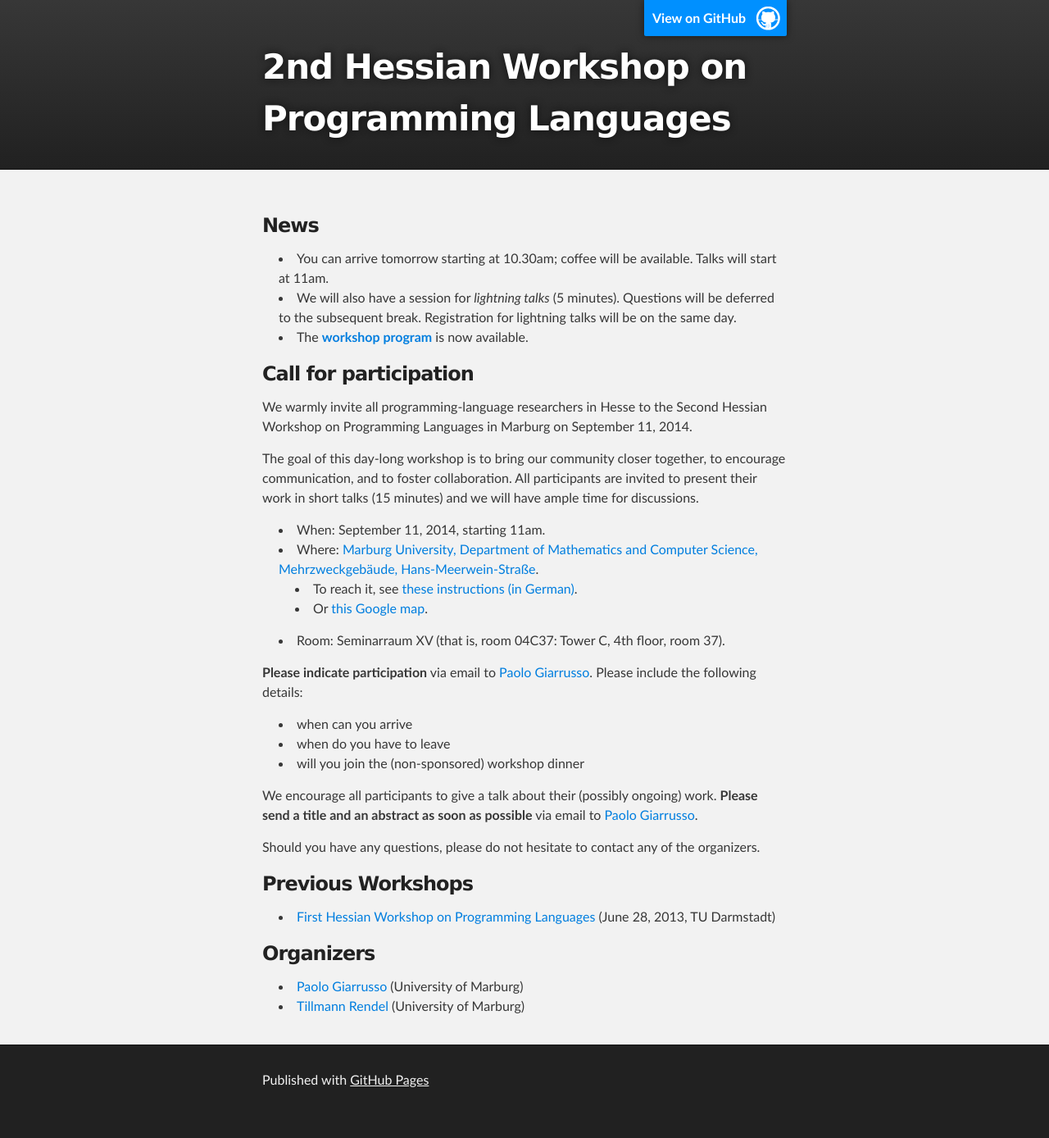
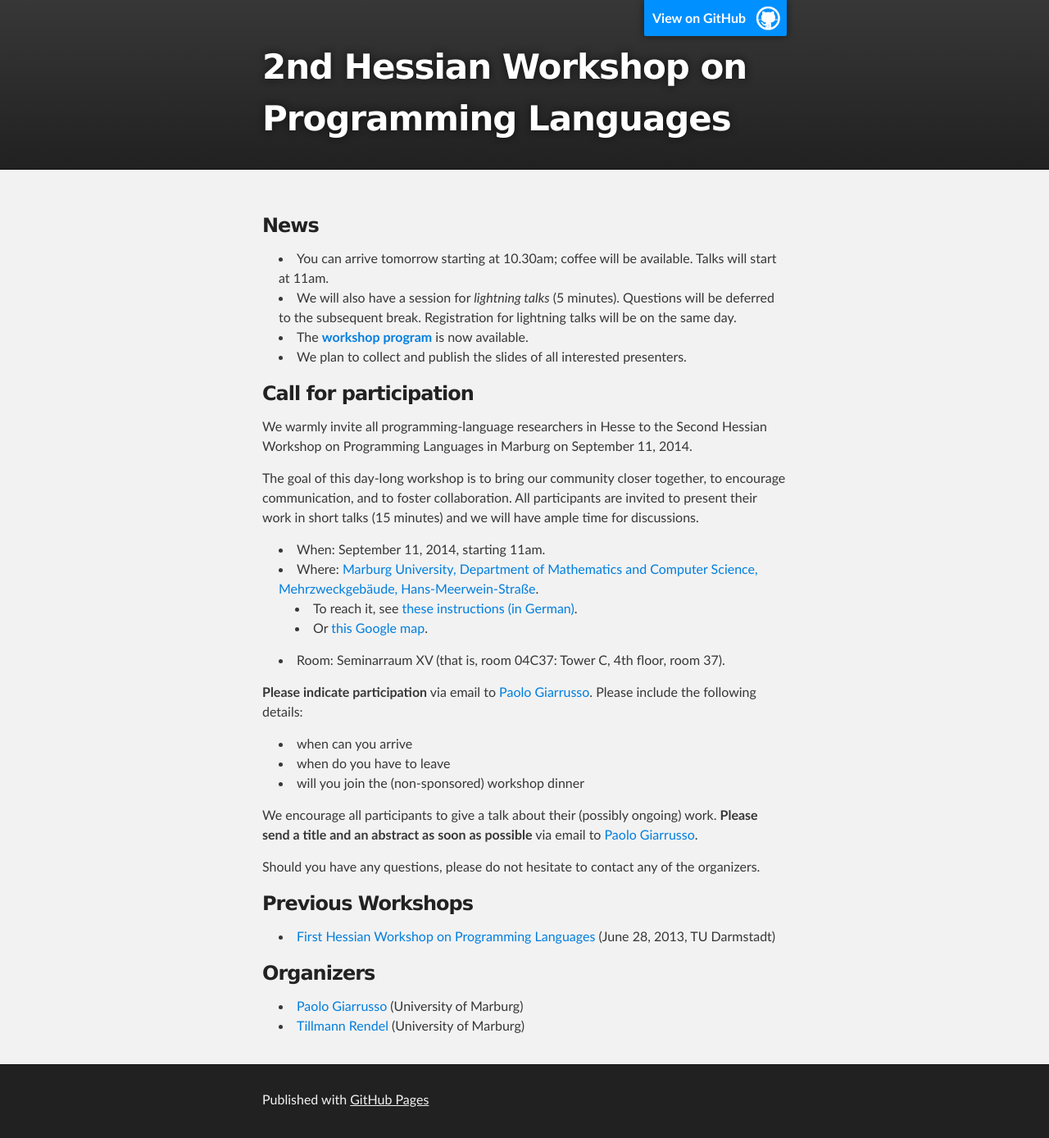
Before and after one commit to ps-mr/hesspl-2014, a Jekyll site: the page built from index.md, in a window 1280 px wide. Shown: the whole page at 82% size. Built offline with Jekyll 4.4.1, drawn with Linux system fonts in a browser that asks for light colours; before the commit the page ends 1364 px from its top, so only the background shows below that.

Commit message:
Say we plan to add slides

```diff
--- a/index.md
+++ b/index.md
@@ -9,6 +9,7 @@ layout: index
 deferred to the subsequent break. Registration for lightning talks will be on
 the same day.
 * The **[workshop program](abstracts.html)** is now available.
+* We plan to collect and publish the slides of all interested presenters.
 
 ### Call for participation
 We warmly invite all programming-language researchers in Hesse to the Second
```
